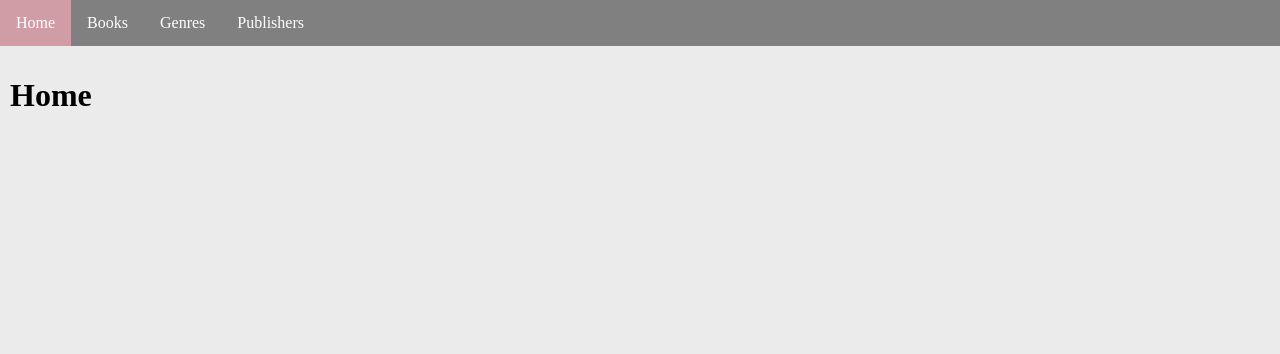
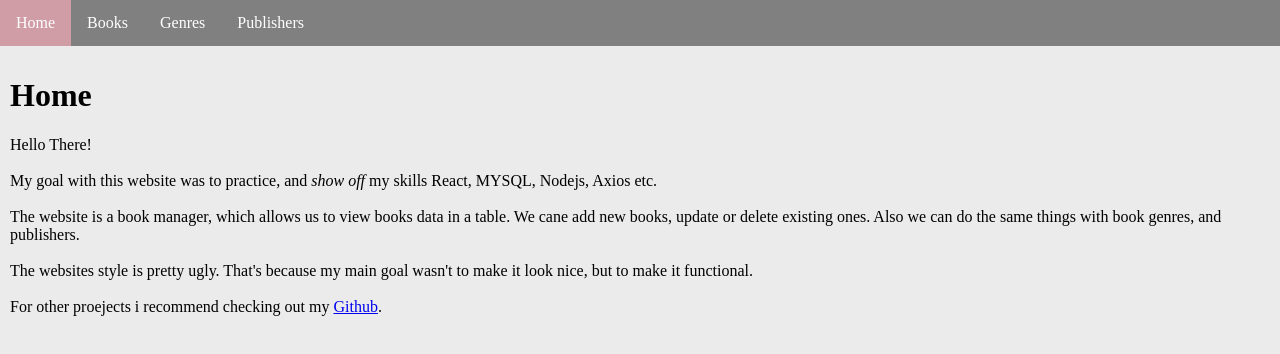
Before and after one commit to richard-nagy/BookManager, a React (Create React App) app in the folder client/: page / in a window 1280 px wide. Shown: the top 354 px of the page. Built offline with nearby package versions, Linux system fonts and the light colour scheme; no server answers.

Commit message:
Add content to the home page

```diff
--- a/client/src/Home/home.js
+++ b/client/src/Home/home.js
@@ -1,5 +1,26 @@
 import React from "react";
 
 export default function Books() {
-    return <h1>Home</h1>;
+    return (
+        <>
+            <h1>Home</h1>
+            Hello There!
+            <br />
+            <br />
+            My goal with this website was to practice, and <i>show off</i> my
+            skills React, MYSQL, Nodejs, Axios etc.
+            <br />
+            <br />
+            The website is a book manager, which allows us to view books data in
+            a table. We cane add new books, update or delete existing ones. Also
+            we can do the same things with book genres, and publishers.
+            <br />
+            <br />
+            The websites style is pretty ugly. That's because my main goal
+            wasn't to make it look nice, but to make it functional.
+            <br />
+            <br />
+            For other proejects i recommend checking out my <a href="https://github.com/BigRicsoo">Github</a>.
+        </>
+    );
 }
```
